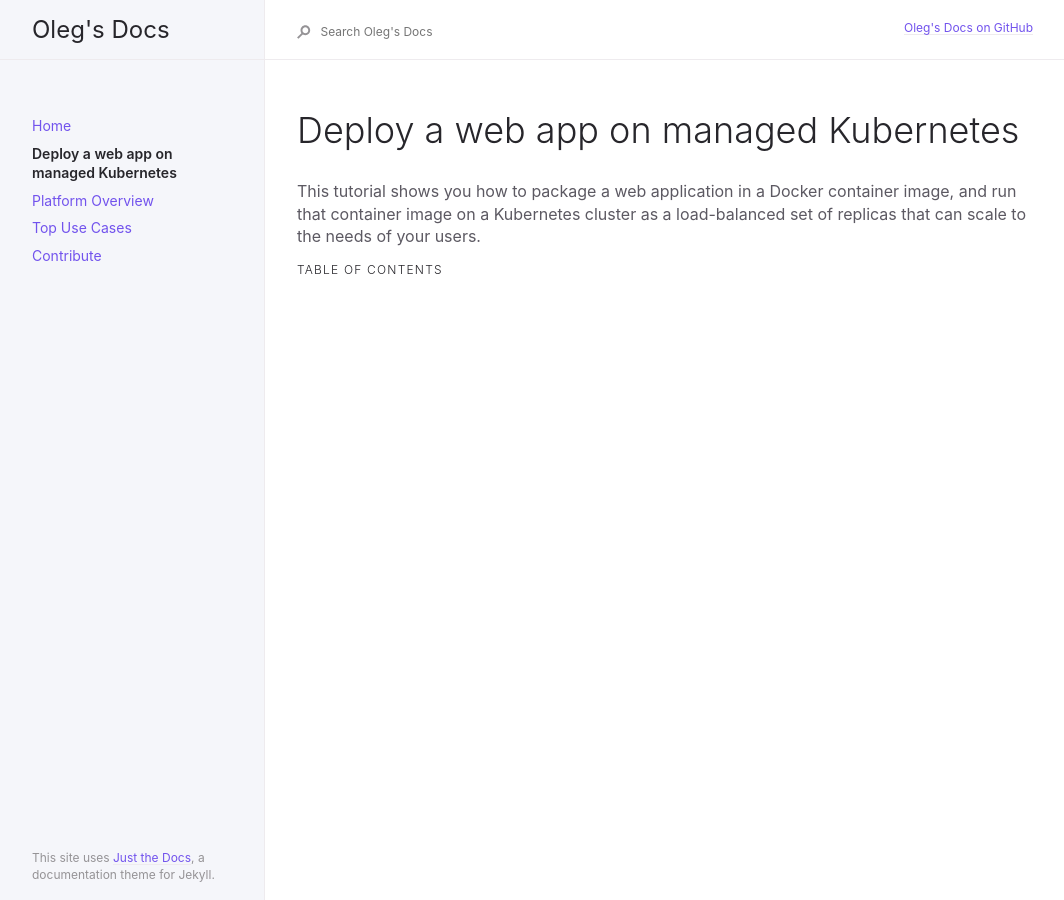
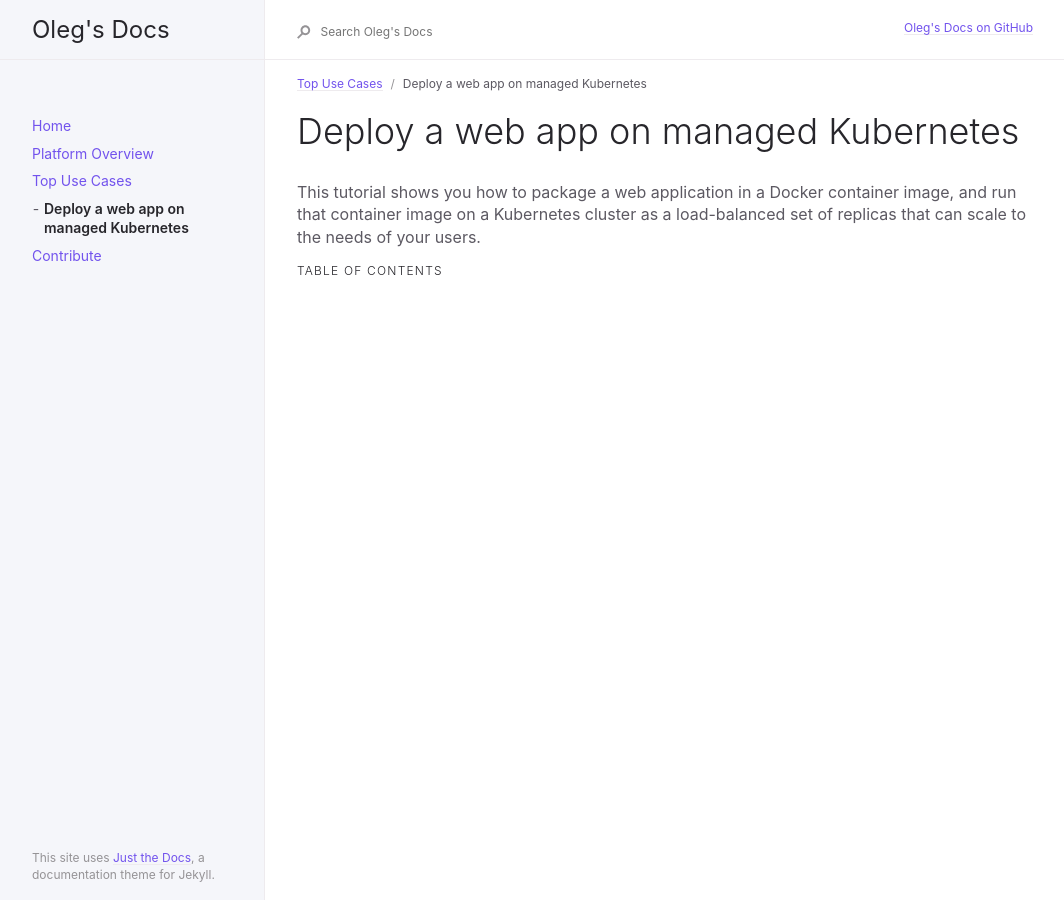
Before and after one commit to olegchorny/olegchorny.github.io, a Jekyll site: the page built from top-use-cases/kubernetes.md, in a window 1280 px wide. Shown: the whole page, without its empty margins (91-1155 px from the left). Built offline with Jekyll 4.4.1, drawn with Linux system fonts in a browser that asks for light colours.

Commit message:
platfrom overview

```diff
--- a/top-use-cases/kubernetes.md
+++ b/top-use-cases/kubernetes.md
@@ -1,6 +1,7 @@
 ---
 layout: default
 title: Deploy a web app on managed Kubernetes
+parent: Top Use Cases
 nav_order: 1
 ---
 
```
